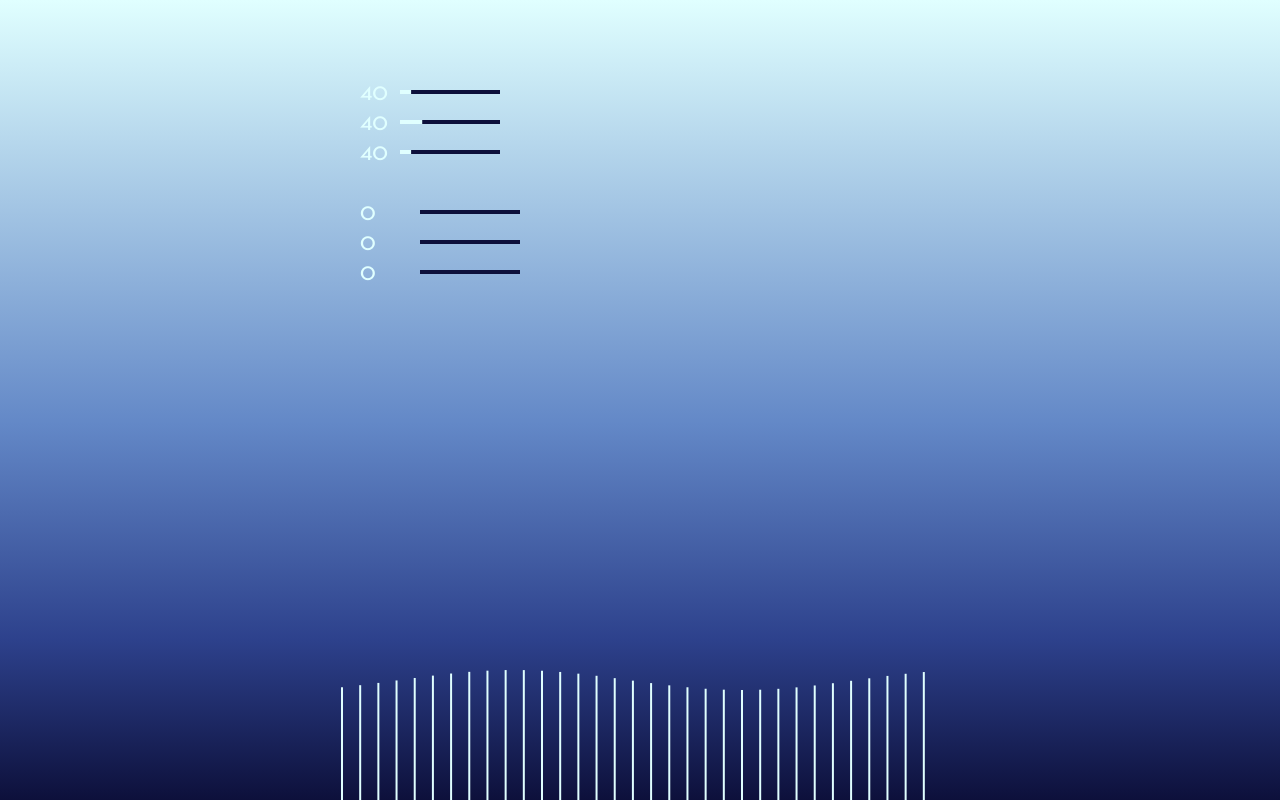
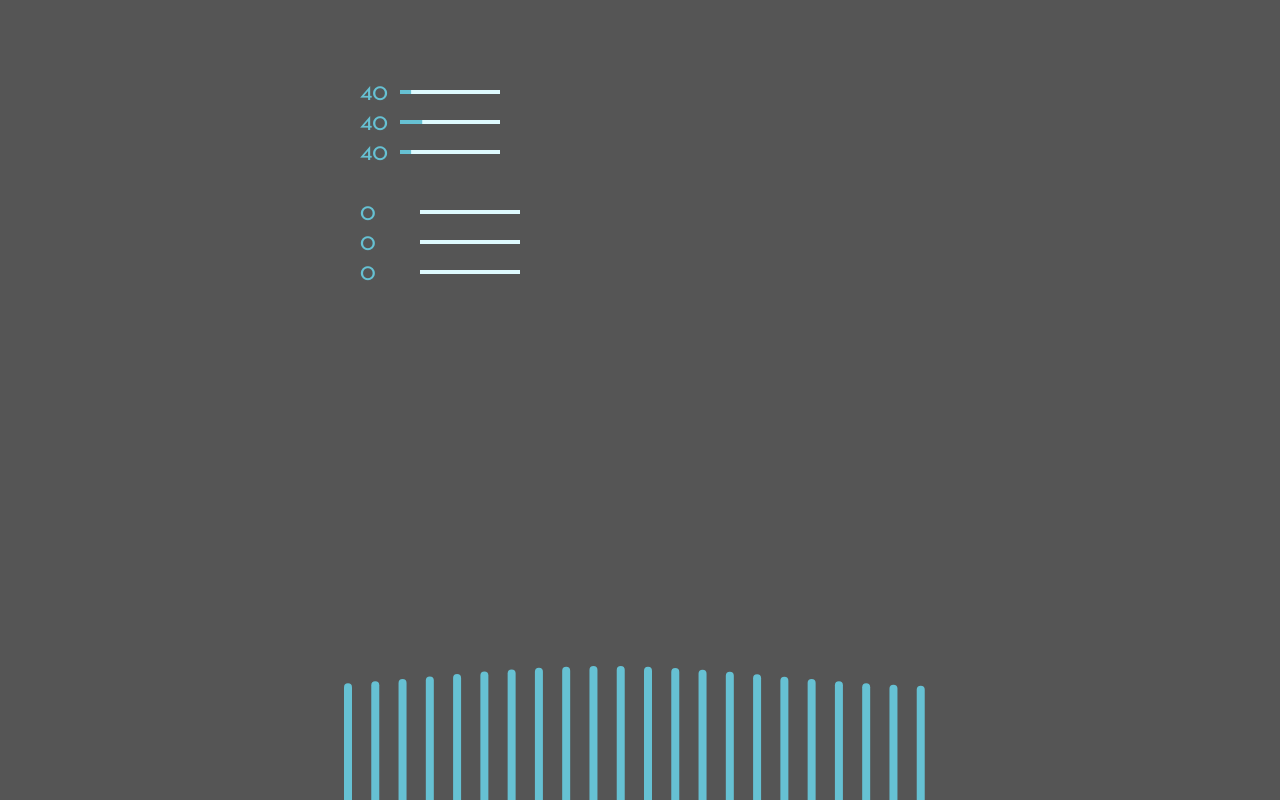
Before and after one commit to jaredstanley/divingboard, a website built with webpack: page index.html in a window 1280 px wide. Built offline with nearby package versions, Linux system fonts and the light colour scheme.

Commit message:
adding classes now

```diff
--- a/js/phoneMotion.js
+++ b/js/phoneMotion.js
@@ -4,13 +4,41 @@
 // const maxPoints= 10000;
 
 
-// function setup(s) {
-//
-// }
+function init() {
+  console.log("phoneMotion.init()");
+  addEvents();
+}
+function addEvents(){
+  window.addEventListener('orientationchange', _App.resize, false);
+  window.addEventListener('deviceorientation', function(e) {
+     _App.config.curDeg.x = parseInt((e.beta+180)+_App.config.xoffset)%360;
+     _App.config.curDeg.y = parseInt((e.gamma+90)+_App.config.yoffset)%360;
+     _App.config.curDeg.z = parseInt(e.alpha+_App.config.zoffset)%360;
+  });
+
+  window.addEventListener('devicemotion', function(e){
+    let c = _App.config.curAcl;
+        c.beta = Math.abs(parseInt(e.rotationRate.beta));
+        c.gamma = Math.abs(parseInt(e.rotationRate.gamma));
+        c.alpha = Math.abs(parseInt(e.rotationRate.alpha));
+    if(c.betaMax < parseInt(e.rotationRate.beta)){
+        c.betaMax  = parseInt(e.rotationRate.beta);
+    }
+    if(c.gammaMax < parseInt(e.rotationRate.gamma)){
+        c.gammaMax  = parseInt(e.rotationRate.gamma);
+    }
+    if(c.alphaMax < parseInt(e.rotationRate.alpha)){
+        c.alphaMax  = parseInt(e.rotationRate.alpha);
+    }
+
+  });
+}
 // new
 class PhoneMotion {
-  constructor(){
+  constructor(app){
+    this._App = app;
     console.log("phoneMotion");
+    init();
   }
 
 
--- a/js/script.js
+++ b/js/script.js
@@ -14,17 +14,22 @@ config:{
     alpha:0,beta:0,gamma:0,
     alphaMax:0,betaMax:0,gammaMax:0
   },
-  curClr:"none"
+  curClr:"none",
+  palette:{
+    primary:"#66c1d3",
+    primarylt:"#defafe"
+  }
 },
 init: function(){
   console.log("init");
   utils.logTest();
-  let p = new PhoneMotion();
-    this.ang=1;
-    _App.setup();
+  _App.phone = new PhoneMotion();
+  this.ang=1;
+  _App.setup();
 
   },
   setup:function(){
+
     _App.addEvents();
     _App.connectCanvas();
     _App.resize();
@@ -32,30 +37,6 @@ init: function(){
   },
   addEvents:function(){
     window.addEventListener('resize', _App.resize, false);
-    window.addEventListener('orientationchange', _App.resize, false);
-    window.addEventListener('deviceorientation', function(e) {
-       _App.config.curDeg.x = parseInt((e.beta+180)+_App.config.xoffset)%360;
-       _App.config.curDeg.y = parseInt((e.gamma+90)+_App.config.yoffset)%360;
-       _App.config.curDeg.z = parseInt(e.alpha+_App.config.zoffset)%360;
-    });
-
-    window.addEventListener('devicemotion', function(e){
-      let c = _App.config.curAcl;
-          c.beta = Math.abs(parseInt(e.rotationRate.beta));
-          c.gamma = Math.abs(parseInt(e.rotationRate.gamma));
-          c.alpha = Math.abs(parseInt(e.rotationRate.alpha));
-      if(c.betaMax < parseInt(e.rotationRate.beta)){
-          c.betaMax  = parseInt(e.rotationRate.beta);
-      }
-      if(c.gammaMax < parseInt(e.rotationRate.gamma)){
-          c.gammaMax  = parseInt(e.rotationRate.gamma);
-      }
-      if(c.alphaMax < parseInt(e.rotationRate.alpha)){
-          c.alphaMax  = parseInt(e.rotationRate.alpha);
-      }
-
-    });
-
     document.body.addEventListener("touchmove", function(event) { event.preventDefault();    event.stopPropagation();}, false);
 
   },
@@ -74,17 +55,19 @@ init: function(){
     // _App.mainCtx.rect(0,0,_App.mainCanvas.width, _App.mainCanvas.height);
     // _App.mainCtx.fill();
     //
+
     //draw wave
-    _App.mainCtx.fillStyle = _App.mainCtx.strokeStyle="#e0ffff";
-    _App.mainCtx.lineWidth=2;
-    let count = 33;
+    _App.mainCtx.fillStyle = _App.mainCtx.strokeStyle=_App.config.palette.primary;
+    _App.mainCtx.lineWidth=8;
+    _App.mainCtx.lineCap="round";
+    let count = 22;
 
     let amp = 4;
     let speed = 0.07;
     _App.ang-=speed;
     for (let i = 0; i < count; i++) {
       let y = Math.cos(_App.ang+(i/amp))*10;
-      let x = (_App.mainCanvas.width/count) * i + 2;
+      let x = (_App.mainCanvas.width/count) * i+_App.mainCtx.lineWidth;
       _App.mainCtx.beginPath();
       _App.mainCtx.moveTo(x,window.innerHeight);
       _App.mainCtx.lineTo(x,y+(window.innerHeight*0.85));
@@ -120,7 +103,7 @@ init: function(){
     _App.mainCtx.fillText(d.alpha,20,b+180);
 
     _App.mainCtx.save();
-    _App.mainCtx.fillStyle="rgb(13,16,59)";
+    _App.mainCtx.fillStyle=_App.config.palette.primarylt;
     _App.mainCtx.fillRect(60, b-10, 100, 4 );
   	_App.mainCtx.fillRect(60, b+20, 100, 4 );
   	_App.mainCtx.fillRect(60, b+50, 100, 4 );
@@ -188,9 +171,6 @@ init: function(){
    _App.bgCanvas.setAttribute('height',  Math.min(window.innerHeight, 900));
    _App.ang = 1;
    _App.update();
- },
- accelerate:function(){
-
  }
 }
 window.onload=function(){
--- a/style.css
+++ b/style.css
@@ -6,8 +6,9 @@ body{
 	color: #000;
 }
 #contentArea {
-background: linear-gradient(180deg, rgba(224,255,255,1) 0%, rgba(99,136,199,1) 53%, rgba(45,65,140,1) 80%, rgba(13,16,59,1) 100%);
-  display: flex;
+/* background: linear-gradient(180deg, rgba(224,255,255,1) 0%, rgba(99,136,199,1) 53%, rgba(45,65,140,1) 80%, rgba(13,16,59,1) 100%); */
+	background-color: #555;
+	display: flex;
   justify-content: center;
 
 }
```
